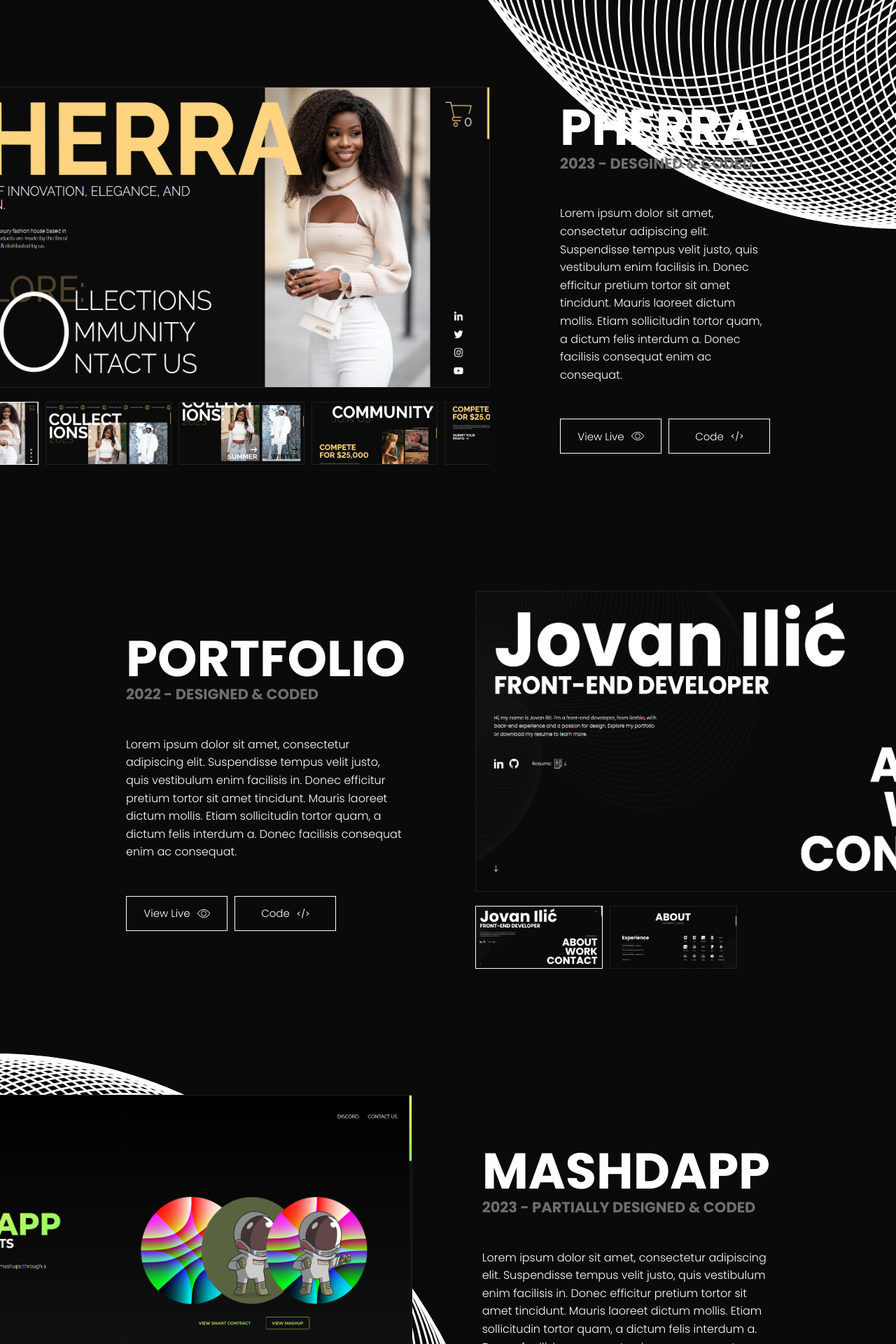
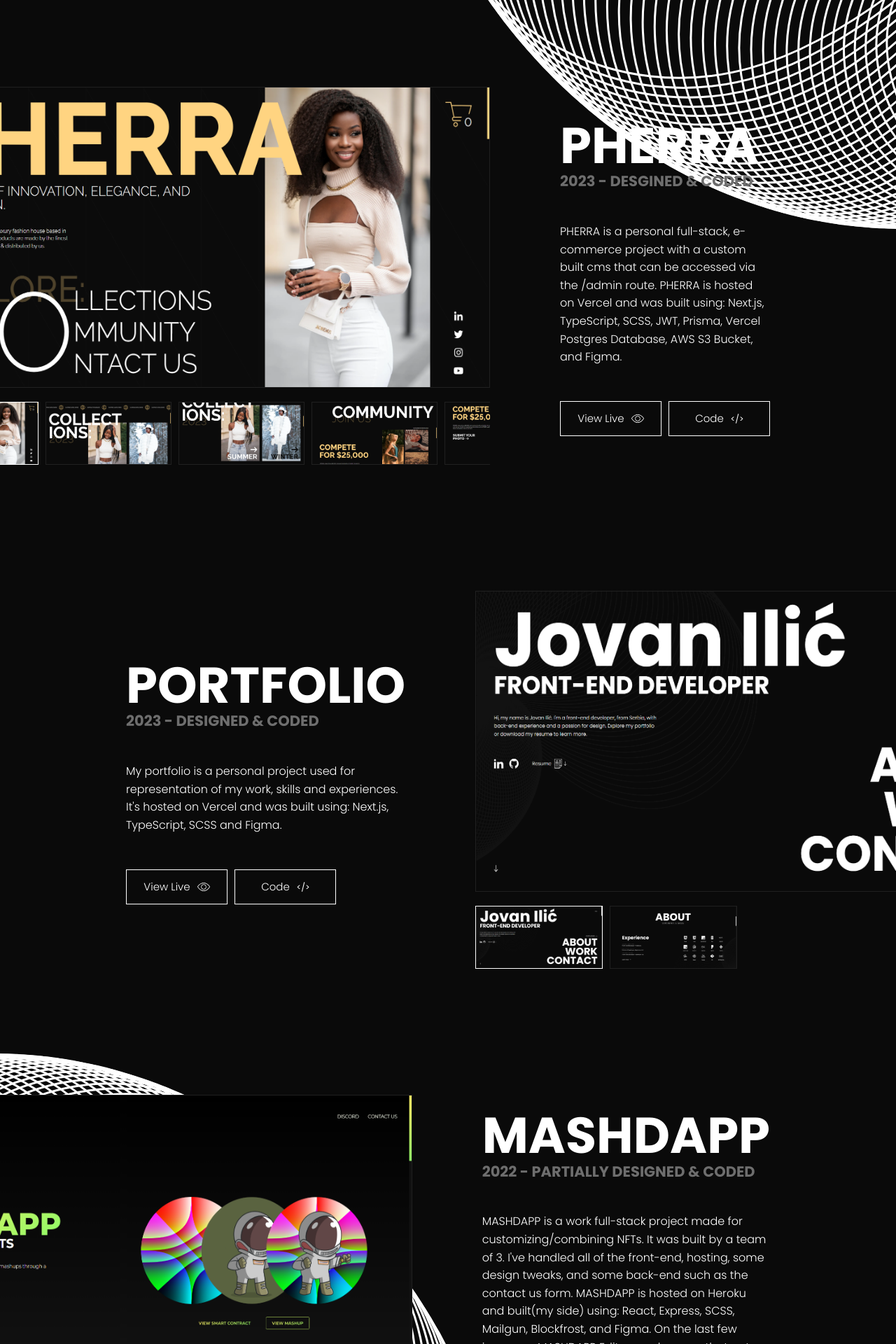
Before and after one commit to jovand3v/portfolio, a Next.js app: page / in a window 1280 px wide. Shown: the part 2140-4060 px from the top of the page at 70% size. Built offline with nearby package versions, Linux system fonts and the light colour scheme.

Commit message:
updated project descriptions

```diff
--- a/app/home/work-project-showcase.module.scss
+++ b/app/home/work-project-showcase.module.scss
@@ -2,6 +2,9 @@
   display: flex;
   gap: 100px;
   align-items: center;
+}
+.content {
+  flex: 1 1;
 }
 .reversed {
   flex-direction: row-reverse;
--- a/app/home/work.tsx
+++ b/app/home/work.tsx
@@ -9,7 +9,7 @@ const Work = () => {
       <WorkProjectShowcase
         title="PHERRA"
         subtitle="2023 - Desgined & Coded"
-        description="Lorem ipsum dolor sit amet, consectetur adipiscing elit. Suspendisse tempus velit justo, quis vestibulum enim facilisis in. Donec efficitur pretium tortor sit amet tincidunt. Mauris laoreet dictum mollis. Etiam sollicitudin tortor quam, a dictum felis interdum a. Donec facilisis consequat enim ac consequat."
+        description="PHERRA is a personal full-stack, e-commerce project with a custom built cms that can be accessed via the /admin route. PHERRA is hosted on Vercel and was built using: Next.js, TypeScript, SCSS, JWT, Prisma, Vercel Postgres Database, AWS S3 Bucket, and Figma."
         liveLink="https://pherra.vercel.app/"
         githubLink="https://github.com/Dremiq/PHERRA"
         images={images.pherra}
@@ -17,8 +17,8 @@ const Work = () => {
       />
       <WorkProjectShowcase
         title="PORTFOLIO"
-        subtitle="2022 - Designed & Coded"
-        description="Lorem ipsum dolor sit amet, consectetur adipiscing elit. Suspendisse tempus velit justo, quis vestibulum enim facilisis in. Donec efficitur pretium tortor sit amet tincidunt. Mauris laoreet dictum mollis. Etiam sollicitudin tortor quam, a dictum felis interdum a. Donec facilisis consequat enim ac consequat."
+        subtitle="2023 - Designed & Coded"
+        description="My portfolio is a personal project used for representation of my work, skills and experiences. It's hosted on Vercel and was built using: Next.js, TypeScript, SCSS and Figma."
         liveLink="/"
         githubLink="https://github.com/Dremiq/portfolio"
         images={images.portfolio}
@@ -26,8 +26,8 @@ const Work = () => {
       />
       <WorkProjectShowcase
         title="MASHDAPP"
-        subtitle="2023 - Partially Designed & Coded"
-        description="Lorem ipsum dolor sit amet, consectetur adipiscing elit. Suspendisse tempus velit justo, quis vestibulum enim facilisis in. Donec efficitur pretium tortor sit amet tincidunt. Mauris laoreet dictum mollis. Etiam sollicitudin tortor quam, a dictum felis interdum a. Donec facilisis consequat enim ac consequat."
+        subtitle="2022 - Partially Designed & Coded"
+        description={`MASHDAPP is a work full-stack project made for customizing/combining NFTs. It was built by a team of 3. I've handled all of the front-end, hosting, some design tweaks, and some back-end such as the contact us form. MASHDAPP is hosted on Heroku and built(my side) using: React, Express, SCSS, Mailgun, Blockfrost, and Figma. On the last few images a MASHDAPP Editor can be seen that got discontinued and therefore never made it to production.`}
         liveLink="https://www.mashd.app/"
         githubLink={null}
         images={images.mashdapp}
@@ -36,7 +36,7 @@ const Work = () => {
       <WorkProjectShowcase
         title="KEEPTRACK"
         subtitle="2021 - Designed & Coded"
-        description="Lorem ipsum dolor sit amet, consectetur adipiscing elit. Suspendisse tempus velit justo, quis vestibulum enim facilisis in. Donec efficitur pretium tortor sit amet tincidunt. Mauris laoreet dictum mollis. Etiam sollicitudin tortor quam, a dictum felis interdum a. Donec facilisis consequat enim ac consequat."
+        description="KEEPTRACK is a personal front-end, nutrition tracking project. It's hosted on Netlify and was built using: React, Redux, SCSS, chart.js, and Figma. This project was initially built for personal use only but later I've decided to re-design and brand it, and put it as one of my main projects even if it was built in 2021."
         liveLink="https://keep-track.netlify.app/"
         githubLink="https://github.com/Dremiq/KeepTrack"
         images={images.keep_track}
```
